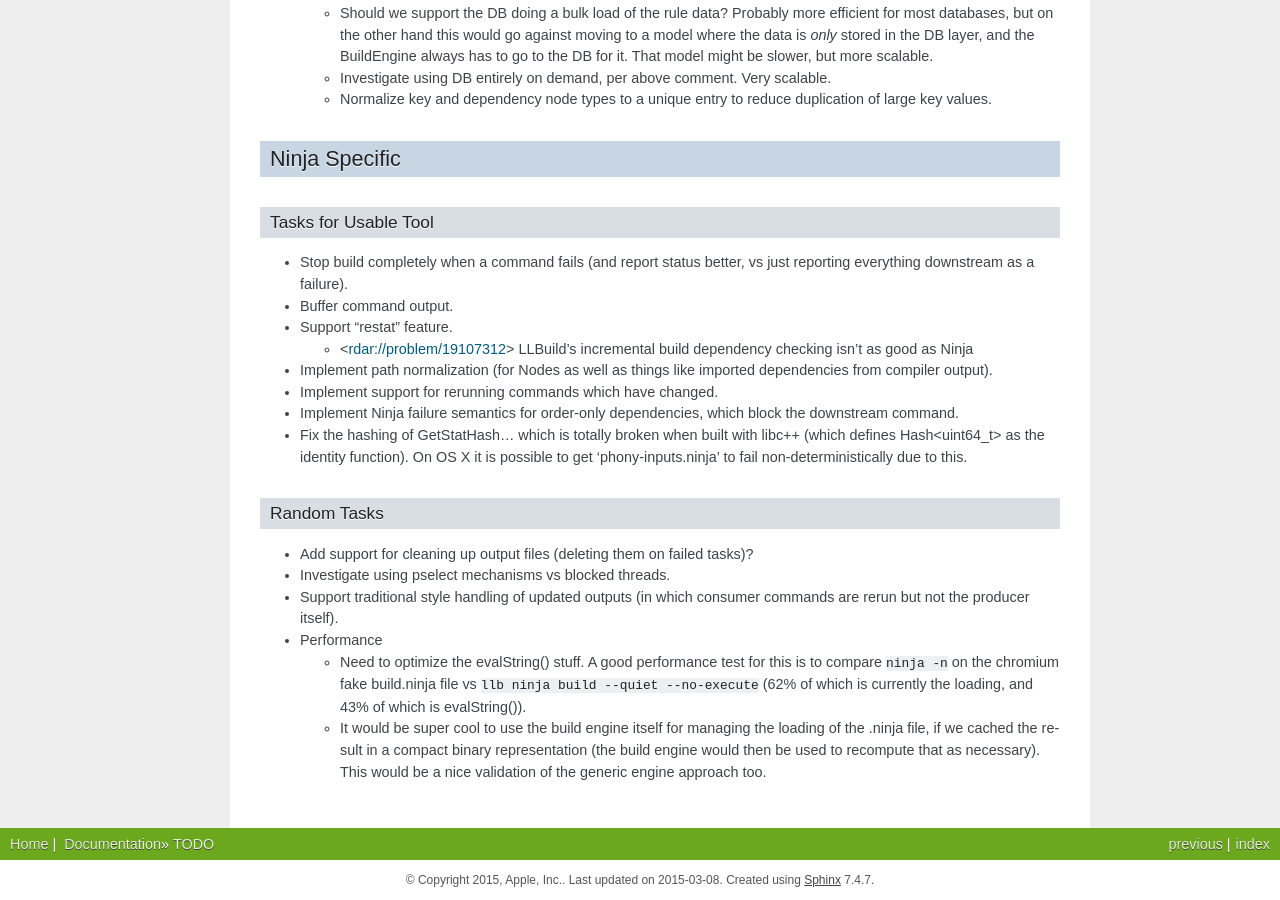
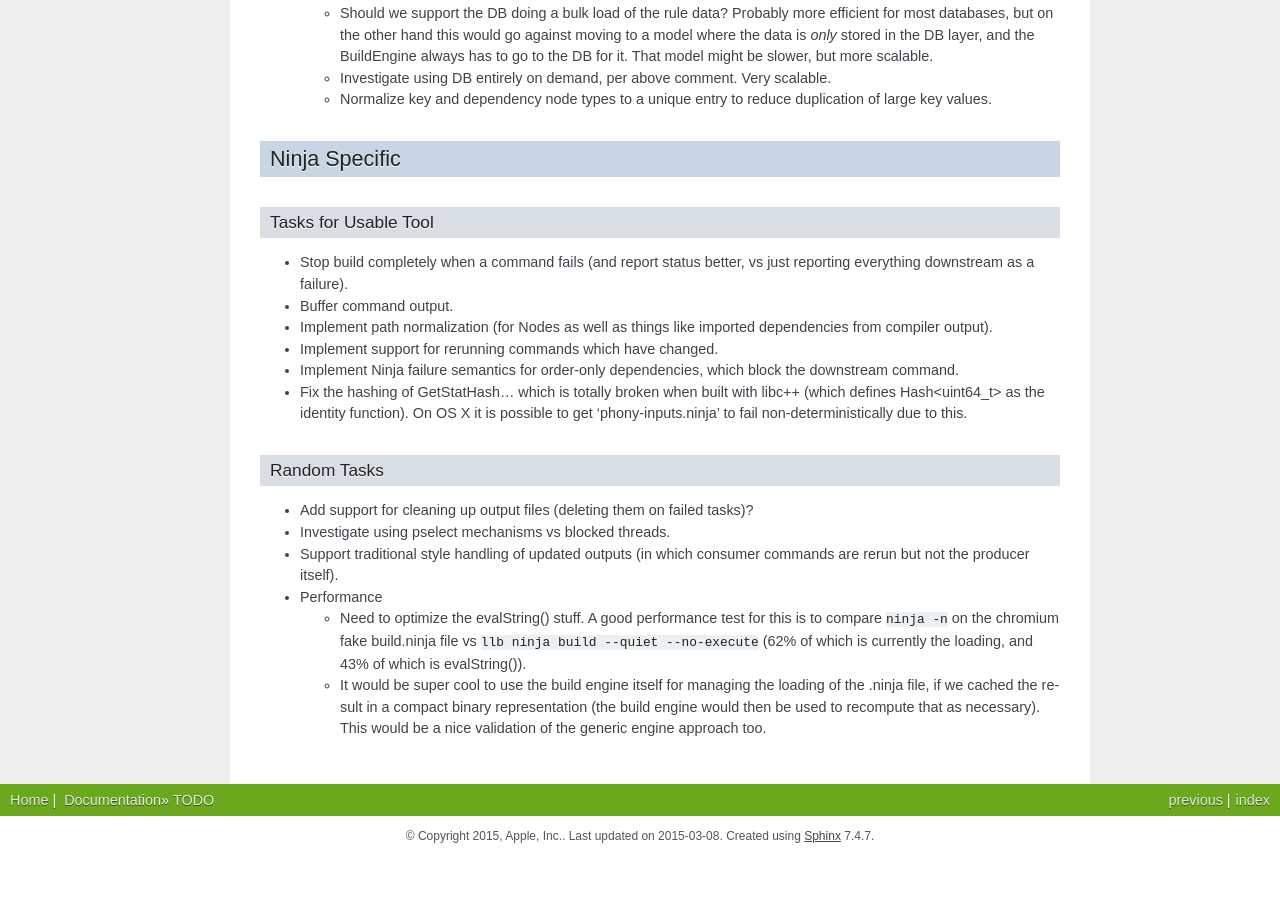
Before and after one commit to swiftlang/swift-llbuild, a Sphinx documentation site: the page built from docs/TODO.rst, in a window 1280 px wide and 900 px high, scrolled down 1083 px. Built offline with Sphinx 7.4.7, drawn with Linux system fonts in a browser that asks for light colours; after the commit the page ends 1939 px from its top, so only the background shows below that.

Commit message:
[NinjaBuildCommand] Support “restat” flag.
 - <rdar://problem/19107312> [llbuild] Support "restat" flag

```diff
--- a/docs/TODO.rst
+++ b/docs/TODO.rst
@@ -100,11 +100,6 @@ Tasks for Usable Tool
 
 * Buffer command output.
 
-* Support "restat" feature.
-
-  * <rdar://problem/19107312> LLBuild's incremental build dependency checking
-    isn't as good as Ninja
-
 * Implement path normalization (for Nodes as well as things like imported
   dependencies from compiler output).
 
```
Also changed, not shown: 2 other files.
